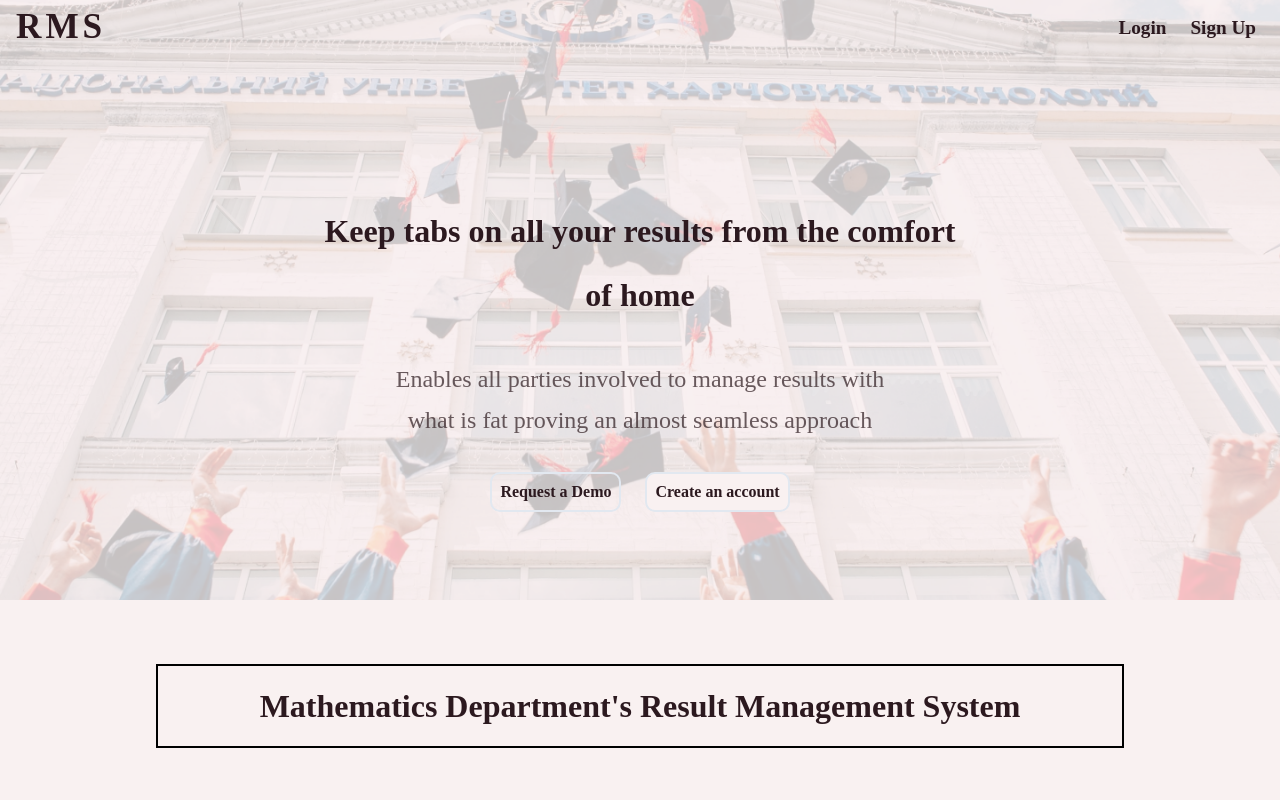
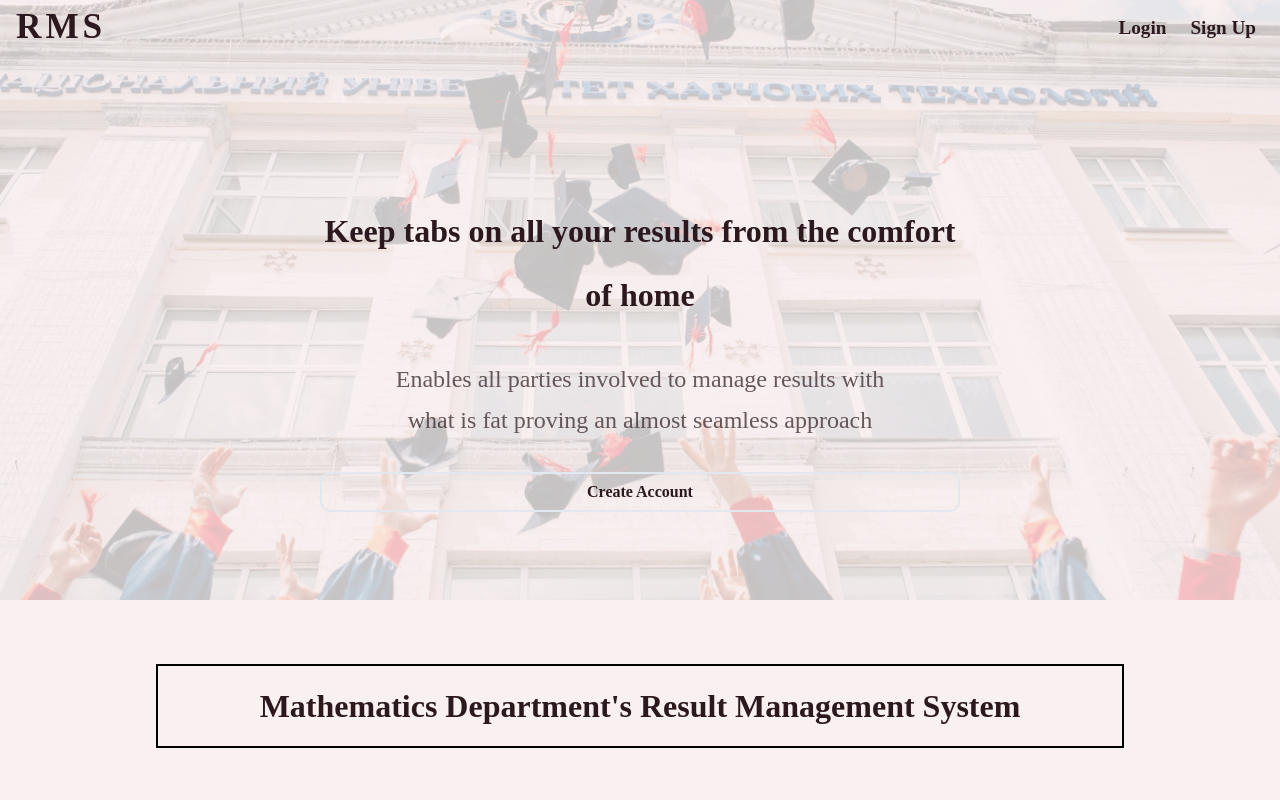
Before and after one commit to AchevaEnterprise/RMS-landing-page, a React (Create React App) app: page / in a window 1280 px wide. Shown: the top 800 px of the page. Built offline with nearby package versions, Linux system fonts and the light colour scheme.

Commit message:
stiopped developing previous design and refactoring for the new figma design

```diff
--- a/src/components/Header.tsx
+++ b/src/components/Header.tsx
@@ -139,21 +139,14 @@ const Header = () => {
           Enables all parties involved to manage results with <br /> what is fat
           proving an almost seamless approach
         </Text>
-        <ButtonGroup {...flex} gap="1rem">
+
         <Button
           {...topRightButoonStyles}
           {...buttonBg}
           bgColor="none"
           variant="ghost">
-            Request a Demo
+          Create Account
         </Button>
-          <Button
-            {...topRightButoonStyles}
-            {...buttonBg}
-            bgColor={buttonBgColor}>
-            Create an account
-          </Button>
-        </ButtonGroup>
       </Flex>
     </Box>
   );
```
Also changed, not shown: src/Images/chat.png. Lines whose indentation alone changed are shown as unchanged.
